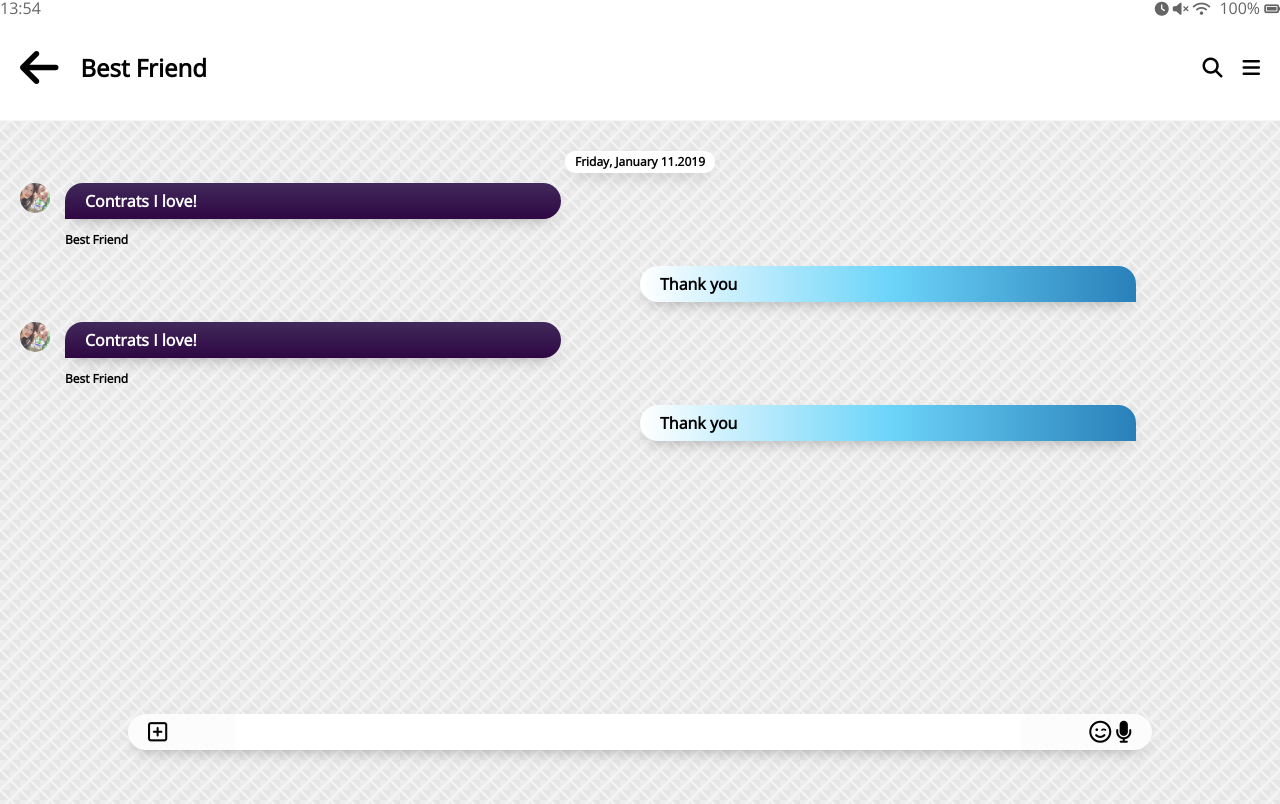
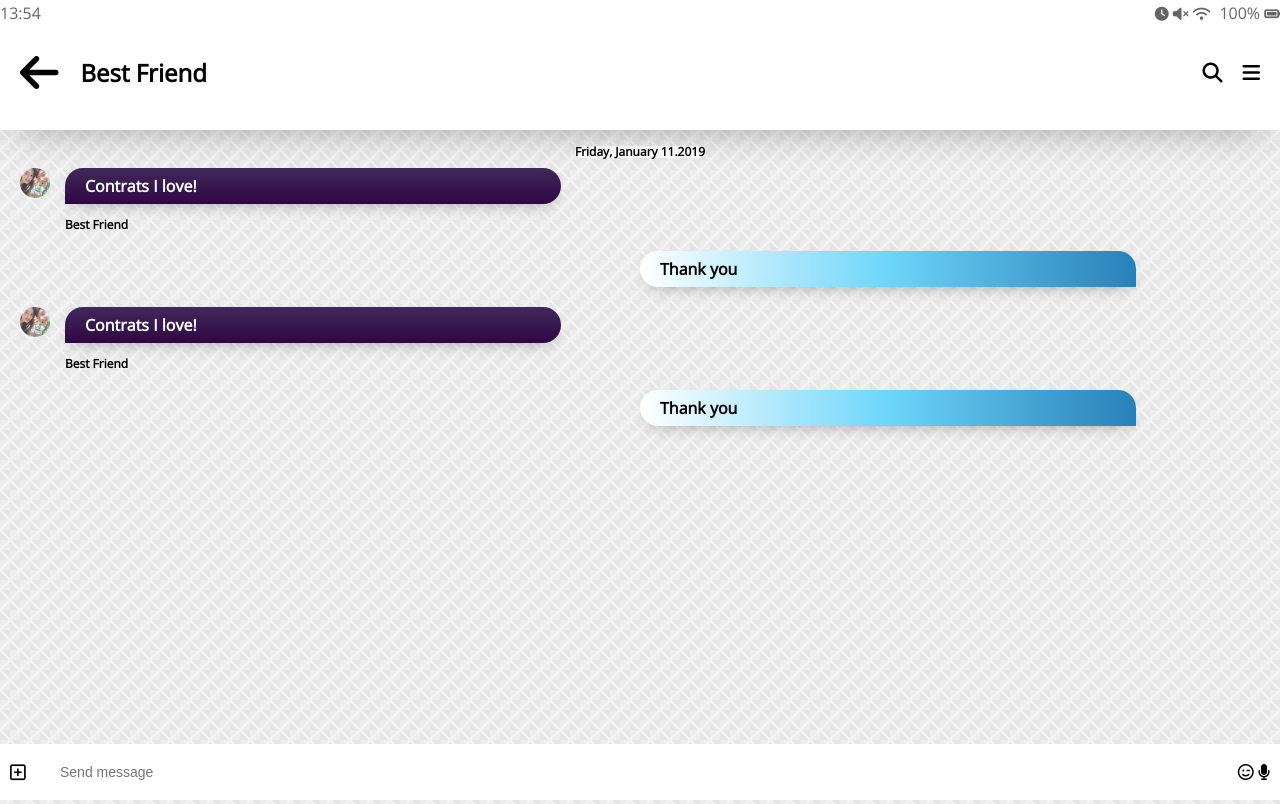
Before and after one commit to kimsunglyung/kakao-clone-formac, a plain HTML site: page chat.html in a window 1280 px wide. Shown: the top 804 px of the page. Drawn offline with nearby package versions, Linux system fonts and the light colour scheme.

Commit message:
20200220
funking need fix the bug

```diff
--- a/chat.html
+++ b/chat.html
@@ -9,6 +9,7 @@
      <link rel="stylesheet" href="css/styles.css" />
   </head>
   <body class="chats-body">
+    <div class="header-wrapper">
       <div class="status-bar">
         <div class="status-bar__column">
           <span class="status-bar__clock">13:54</span>
@@ -23,11 +24,9 @@
       </div>
     <header class="header">
       <div class="header__header-column">
-        <div class="header__back-btn">
-          <a href="index.html"header__back-btn"">
+          <a href="index.html" class="header__back-btn"">
             <i class="fas fa-arrow-left fa-2x"></i>
           </a>
-        </div>
         <h1 class="header__title">Best Friend</h1>
       </div>
       <div class="header__header-column">
@@ -40,67 +39,64 @@
 
       </div>
     </header>
+  </div>
     <main class="chat-screen">
         <ul class="chat__messages">
 <span class="chat__timestamp">Friday, January 11.2019</span>
 <li class="incoming-message message">
     <img src="images/me.jpg" class="g-avatar message__avatar">
 <div class="message__content">
-  <div class="message__bubble">
+  <span class="message__bubble">
     Contrats I love!
+  </span>
+  <span class="message__author">Best Friend</span>
 </div>
+</li>
+<li class="sent-message message">
+    <div class="message__content">
+    <span class="message__bubble">
+        Thank you
+    </span>
+    </div>
+</li>
+<li class="incoming-message message">
+  <img src="images/me.jpg" class="g-avatar message__avatar" />
+<div class="message__content">
+<span class="message__bubble">
+  Contrats I love!
+</span>
 <span class="message__author">Best Friend</span>
 </div>
 
 
 </li>
 <li class="sent-message message">
-    <span class="message__timestamp"></span>
    <div class="message__content">
-    <div class="message__bubble">
+  <span class="message__bubble">
       Thank you
+  </span>
 </div>
-</div>
-<span class="message__timestamp"></span>
-
-</li>
-<li class="incoming-message message">
-  <img src="images/me.jpg" class="g-avatar message__avatar">
-<div class="message__content">
-<div class="message__bubble">
-  Contrats I love!
-</div>
-<span class="message__author">Best Friend</span>
-</div>
-
-
-</li>
-<li class="sent-message message">
-  <span class="message__timestamp"></span>
-  <div class="message__content">
-  <div class="message__bubble">
-      Thank you
-  </div>
-</div>
-<span class="message__timestamp"></span>
-
 </li>
   </ul>
     </main>
-    <div class="chat__write">
-        <div class="chat__write-column">
+    <div class="chat__write--container">
+      <input
+      type="text"
+      class="chat__write"
+      placeholder="Send message"
+      class="chat__write-input"/>
+      <div class="chat__icon-left chat__icon">
             <i class="far fa-plus-square"></i>
         </div>
-        <div class="chat__write-column">
-            <input type="text" plaveholder="Send message"class="chat__write-input"/>
-        </div>
-        <div class="chat__write-column">
+        <div class="chat__icon-right">
           <span class="chat__write-icon">
           <i class="far fa-smile-wink"></i>
         </span>
             <span class="chat__write-icon">
                 <i class="fas fa-microphone"></i>
             </span>
+
+        </div>
         </div>
     </div>
   </body>
--- a/css/chat.css
+++ b/css/chat.css
@@ -1,30 +1,95 @@
+.header-wrapper {
+  position: fixed;
+  top: 0px;
+  width: 100%;
+  padding: 5px 0px;
+  background-color: white;
+  box-shadow: 0 18px 36px -18px rgba(0, 0, 0, 0.3),
+    0 -12px 36px -8px rgba(0, 0, 0, 0.025);
+}
+
 .chats-body {
-  padding: 0;
+  padding: 10px 0px;
+  padding-top: 100px;
 }
 
 .chats-body .header,
 .chat-body .status-bar {
   padding: 0px 20px;
 }
-.chat-screen {
+.chats-body {
   background-image: url("../images/chatBg.png");
-  min-height: 100vh;
+  min-height: 1000vh;
 }
-.chat__write {
+.chat__write--container {
   position: fixed;
-  bottom: 50px;
-  width: 80%;
+  bottom: 0px;
   margin: 0 auto;
   left: 0;
   right: 0;
   display: flex;
   justify-content: space-between;
   align-items: center;
-  background-color: #fcfcfc;
-  padding: 0px 20px;
+  width: 100%;
+}
+
+.chat__icon-left {
+  position: absolute;
+  left: 10px;
+}
+.chat__icon-right {
+  position: absolute;
+  right: 10px;
+}
+
+@keyframes float {
+  0% {
+    box-shadow: 0 30px 60px -12px rgba(50, 50, 93, 0.25),
+      0 18px 36px -18px rgba(0, 0, 0, 0.3),
+      0 -12px 36px -8px rgba(0, 0, 0, 0.025);
+  }
+  50% {
+    box-shadow: 0 30px 60px -60px rgba(50, 50, 93, 0.25),
+      0 18px 36px -18px rgba(0, 0, 0, 0.3),
+      0 -12px 36px -8px rgba(0, 0, 0, 0.025);
+  }
+  100% {
+    box-shadow: 0 30px 60px -12px rgba(50, 50, 93, 0.25),
+      0 18px 36px -18px rgba(0, 0, 0, 0.3),
+      0 -12px 36px -8px rgba(0, 0, 0, 0.025);
+  }
+}
+
+.chat__write {
+  margin: 0 auto;
+  bottom: 0px;
+  width: 100%;
+  border-radius: 0;
+  padding: 20px 60px;
+  width: 100%;
+  border: none;
+  font-size: 14px;
+  transition: width 0.6s ease-out, border-radius 0.6s ease-in,
+    transform 0.6s ease-in;
+}
+
+.chat__write:focus {
+  outline: none;
+  width: 80%;
+  transform: translateY(-100px);
   border-radius: 40px;
-  box-shadow: rgba(0, 0, 0, 0.3) 0px 8px 16px -8px,
-    rgba(0, 0, 0, 0.024) 0px -6px 16px -6px;
+  box-shadow: 0 30px 60px -12px rgba(50, 50, 93, 0.25),
+    0 18px 36px -18px rgba(0, 0, 0, 0.3), 0 -12px 36px -8px rgba(0, 0, 0, 0.025);
+  animation: float 3s linear infinite forwards;
+}
+
+.chat__icon {
+  font-size: 18px;
+  transition: opacity 0.3s ease-in-out;
+}
+
+.chat__write:focus ~ .chat__icon {
+  opacity: 0;
 }
 
 .chat__write i {
@@ -33,17 +98,6 @@
 
 .chat__write-column:nth-child(2) {
   width: 80%;
-}
-
-.chat__write-column input {
-  padding: 10px;
-  width: 100%;
-  border: none;
-  font-size: 14px;
-}
-
-.chat__write-column input:focus {
-  outline: none;
 }
 
 .chat-screen .chat__messages {
@@ -58,7 +112,8 @@
 .chat__messages .chat__timestamp {
   background-color: white;
   font-size: 12px;
-  padding: 5px 10px;
+  padding: 5px 10x;
+  margin-top: 15px;
   border-radius: 10px;
   margin-bottom: 10px;
   box-shadow: rgba(0, 0, 0, 0.3) 0px 8px 16px -8px,
@@ -113,3 +168,30 @@
   border-bottom-right-radius: 0px;
   background-image: linear-gradient(to left, #2980b9, #6dd5fa, #ffffff);
 }
+
+/* @keyframes incomingAnim {
+  from {
+    opacity: 0;
+    transform: translateX(-200px);
+  }
+  to {
+    opacity: 1;
+    transform: none;
+  }
+}
+.incoming-message {
+  animation: incomingAnim 0.5 ease-out forwards;
+}
+@keyframes sentAnimation {
+  from {
+    opacity: 0;
+    transform: translateX(200px);
+  }
+  to {
+    opacity: 1;
+    transform: none;
+  }
+}
+.sent-message {
+  animation: sentAnimaion 0.5s ease-out forwards;
+} */
```
Also changed, not shown: academy/04-06_Recap.html (added, +9 -0 lines). Lines whose indentation alone changed are shown as unchanged.
